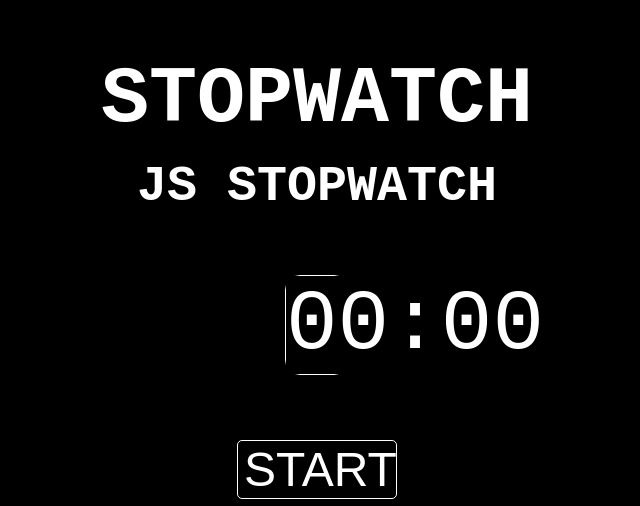
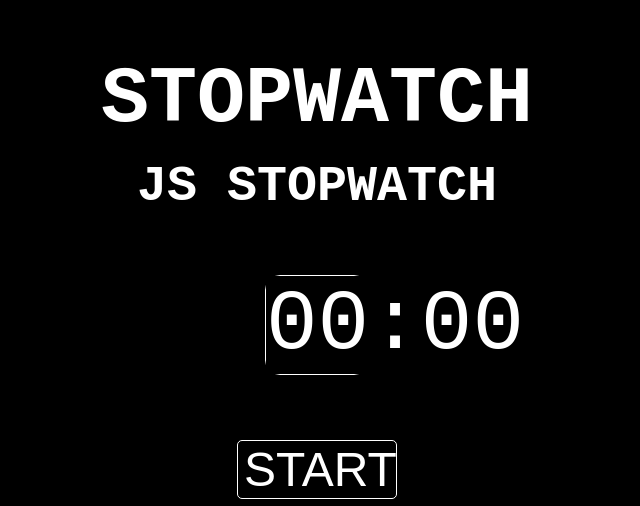
Before and after one commit to Shahnazi2002/JS-Stopwatch, a plain HTML site: page index.html in a window 1280 px wide. Shown: the top 506 px of the page, without its empty margins (323-963 px from the left). Drawn offline with Linux system fonts and the light colour scheme.

Commit message:
Update style.css

```diff
--- a/style.css
+++ b/style.css
@@ -17,7 +17,7 @@ h2 {
 }
 
 p {
-    margin: 60px 600px;
+    margin: 60px 580px;
     font-size: 86px;
     font-family: "Courier New";
     border: solid 1px white;
```
